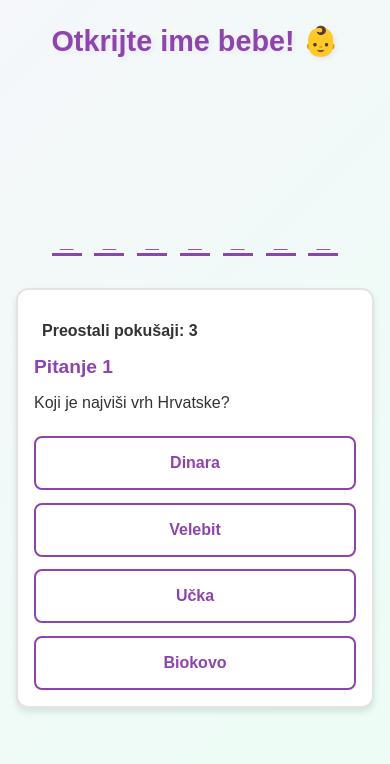
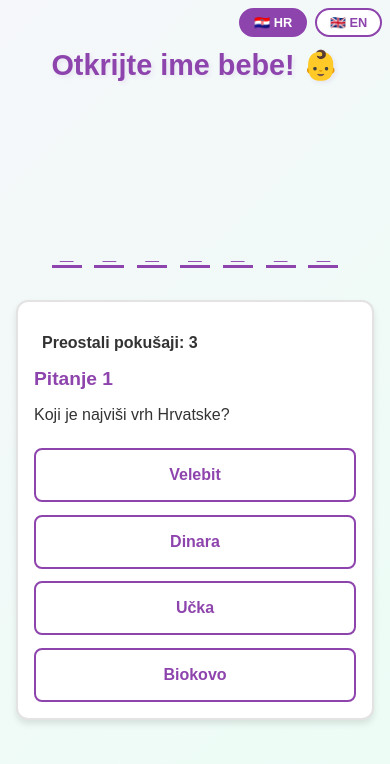
Before and after one commit to osampilona/baby-name, a Next.js app: page / in a window 390 px wide. Both pictures are taken after a click on the button "Započni igru". Shown: the top 764 px of the page. Built offline with nearby package versions, Linux system fonts and the light colour scheme.

Commit message:
adding translation

```diff
--- a/src/app/page.module.css
+++ b/src/app/page.module.css
@@ -122,7 +122,8 @@
 
 .header {
   text-align: center;
-  padding: 1rem 0;
+  padding: 0.5rem 0;
+  margin-top: 2rem;
 }
 
 .main {
@@ -521,7 +522,8 @@
 
 .header {
   text-align: center;
-  padding: 1rem 0;
+  padding: 0.5rem 0;
+  margin-bottom: 0.5rem;
 }
 
 .mainTitle {
@@ -618,3 +620,48 @@
   color: white;
   pointer-events: none;
 }
+
+.languageSwitch {
+  position: absolute;
+  top: 1rem;
+  right: 1rem;
+  display: flex;
+  gap: 0.5rem;
+  padding-bottom: 1rem;
+}
+
+.langButton {
+  padding: 0.5rem 1rem;
+  border: 2px solid #8e44ad;
+  border-radius: 20px;
+  background: white;
+  color: #8e44ad;
+  font-size: 0.9rem;
+  font-weight: 600;
+  cursor: pointer;
+  transition: all 0.2s ease;
+}
+
+.langButton.active {
+  background: #8e44ad;
+  color: white;
+}
+
+@media (max-width: 768px) {
+  .languageSwitch {
+    top: 0.5rem;
+    right: 0.5rem;
+    padding-bottom: 1.5rem;
+  }
+
+  .langButton {
+    padding: 0.3rem 0.8rem;
+    font-size: 0.8rem;
+  }
+}
+
+@media (max-width: 480px) {
+  .languageSwitch {
+    padding-bottom: 2rem;
+  }
+}
--- a/src/app/page.tsx
+++ b/src/app/page.tsx
@@ -1,5 +1,5 @@
 'use client'
-import { useState } from "react";
+import { useState, useEffect } from "react";
 import confetti from 'canvas-confetti';
 import styles from "./page.module.css";
 import Lottie from 'lottie-react';
@@ -12,7 +12,9 @@ interface QuizQuestion {
   options: string[];
 }
 
-const quizQuestions: QuizQuestion[] = [
+const quizQuestions = {
+  hr: [
+    // R
     {
       letter: "R",
       question: "Koja rijeka prolazi kroz Zagreb?",
@@ -31,6 +33,7 @@ const quizQuestions: QuizQuestion[] = [
       answer: "Trakošćan",
       options: ["Miljana", "Oršić", "Veliki Tabor", "Trakošćan"]
     },
+    // A (prvo)
     {
       letter: "A",
       question: "Gdje se nalazi najpoznatiji antički amfiteatar u Hrvatskoj?",
@@ -39,45 +42,47 @@ const quizQuestions: QuizQuestion[] = [
     },
     {
       letter: "A",
-    question: "Koji je glavni grad Istre?",
+      question: "Koji je grad administrativnog središta Istre?",
       answer: "Pazin",
-    options: ["Pula", "Rovinj", "Pazin", "Poreč"]
+      options: ["Pula", "Pazin", "Poreč", "Rovinj"]
     },
     {
       letter: "A",
-    question: "Koja je najveća hrvatska sportska arena?",
+      question: "Koja je najveća hrvatska arena?",
       answer: "Arena Zagreb",
-    options: ["Višnjik", "Dom Sportova", "Spaladium Arena", "Arena Zagreb"]
+      options: ["Spaladium Arena", "Arena Zagreb", "Višnjik", "Gradski Vrt"]
     },
+    // P
     {
       letter: "P",
       question: "Koji je tradicionalni slavonski suhomesnati proizvod?",
       answer: "Kulen",
-    options: ["Pršut", "Kulen", "Špek", "Kobasica"]
+      options: ["Kulen", "Pršut", "Špek", "Kobasica"]
     },
     {
       letter: "P",
       question: "Koji je najveći hrvatski poluotok?",
       answer: "Istra",
-    options: ["Pelješac", "Prevlaka", "Istra", "Pag"]
+      options: ["Pelješac", "Istra", "Prevlaka", "Pag"]
     },
     {
       letter: "P",
       question: "Koja je najpoznatija plaža u Makarskoj?",
       answer: "Punta Rata",
-    options: ["Podrače", "Zlatni Rat", "Porporela", "Punta Rata"]
+      options: ["Punta Rata", "Zlatni Rat", "Podrače", "Porporela"]
     },
+    // H
     {
       letter: "H",
       question: "Koji hrvatski vladar je okrunjen 925. godine kao prvi kralj?",
       answer: "Tomislav",
-    options: ["Tomislav", "Krešimir", "Zvonimir", "Domagoj"]
+      options: ["Tomislav", "Zvonimir", "Krešimir", "Držislav"]
     },
     {
       letter: "H",
       question: "Koji je najviši vrh Hrvatske?",
       answer: "Dinara",
-    options: ["Dinara", "Velebit", "Biokovo", "Učka"]
+      options: ["Velebit", "Dinara", "Biokovo", "Učka"]
     },
     {
       letter: "H",
@@ -85,6 +90,7 @@ const quizQuestions: QuizQuestion[] = [
       answer: "Sava",
       options: ["Sava", "Drava", "Dunav", "Kupa"]
     },
+    // A (drugo)
     {
       letter: "A",
       question: "Koja je najpoznatija hrvatska autohtona sorta masline?",
@@ -103,6 +109,7 @@ const quizQuestions: QuizQuestion[] = [
       answer: "Pula",
       options: ["Pula", "Poreč", "Pazin", "Rovinj"]
     },
+    // E
     {
       letter: "E",
       question: "U kojem hrvatskom gradu se nalazi crkva sv. Eufemije?",
@@ -121,6 +128,7 @@ const quizQuestions: QuizQuestion[] = [
       answer: "Čovječja ribica",
       options: ["Čovječja ribica", "Velebitska degenija", "Eleonora", "Sredozemna medvjedica"]
     },
+    // L
     {
       letter: "L",
       question: "Koji hrvatski otok je poznat po čipkarstvu?",
@@ -139,7 +147,190 @@ const quizQuestions: QuizQuestion[] = [
       answer: "Palagruža",
       options: ["Palagruža", "Veli Rat", "Savudrija", "Porer"]
     }
-];
+  ],
+  en: [
+    // R
+    {
+      letter: "R",
+      question: "Which river flows through Zagreb?",
+      answer: "Sava",
+      options: ["Drava", "Sava", "Danube", "Kupa"]
+    },
+    {
+      letter: "R",
+      question: "In which Croatian city is located main industrial port?",
+      answer: "Rijeka",
+      options: ["Split", "Zadar", "Rijeka", "Pula"]
+    },
+    {
+      letter: "R",
+      question: "Which is the most famous castle in Croatian Zagorje?",
+      answer: "Trakošćan",
+      options: ["Miljana", "Oršić", "Veliki Tabor", "Trakošćan"]
+    },
+    // A (first)
+    {
+      letter: "A",
+      question: "Where is the most famous ancient amphitheater in Croatia located?",
+      answer: "Pula",
+      options: ["Salona", "Pula", "Narona", "Issa"]
+    },
+    {
+      letter: "A",
+      question: "What is the administrative center of Istria?",
+      answer: "Pazin",
+      options: ["Pula", "Pazin", "Poreč", "Rovinj"]
+    },
+    {
+      letter: "A",
+      question: "Which is the largest arena in Croatia?",
+      answer: "Arena Zagreb",
+      options: ["Spaladium Arena", "Arena Zagreb", "Višnjik", "Gradski Vrt"]
+    },
+    // P
+    {
+      letter: "P",
+      question: "What is the traditional Slavonian cured meat product?",
+      answer: "Kulen",
+      options: ["Kulen", "Pršut", "Špek", "Kobasica"]
+    },
+    {
+      letter: "P",
+      question: "Which is the largest Croatian peninsula?",
+      answer: "Istra",
+      options: ["Pelješac", "Istra", "Prevlaka", "Pag"]
+    },
+    {
+      letter: "P",
+      question: "What is the most famous beach in Makarska?",
+      answer: "Punta Rata",
+      options: ["Punta Rata", "Zlatni Rat", "Podrače", "Porporela"]
+    },
+    // H
+    {
+      letter: "H",
+      question: "Which Croatian ruler was crowned as the first king in 925?",
+      answer: "Tomislav",
+      options: ["Tomislav", "Zvonimir", "Krešimir", "Držislav"]
+    },
+    {
+      letter: "H",
+      question: "What is the highest peak in Croatia?",
+      answer: "Dinara",
+      options: ["Velebit", "Dinara", "Biokovo", "Učka"]
+    },
+    {
+      letter: "H",
+      question: "Which is the longest river in Croatia?",
+      answer: "Sava",
+      options: ["Sava", "Drava", "Danube", "Kupa"]
+    },
+    // A (second)
+    {
+      letter: "A",
+      question: "What is the most famous Croatian indigenous olive variety?",
+      answer: "Oblica",
+      options: ["Oblica", "Buža", "Lastovka", "Levantinka"]
+    },
+    {
+      letter: "A",
+      question: "Which is the largest Adriatic island?",
+      answer: "Krk",
+      options: ["Krk", "Cres", "Brač", "Hvar"]
+    },
+    {
+      letter: "A",
+      question: "In which city is the Archaeological Museum of Istria located?",
+      answer: "Pula",
+      options: ["Pula", "Poreč", "Pazin", "Rovinj"]
+    },
+    // E
+    {
+      letter: "E",
+      question: "In which Croatian city is the Church of St. Euphemia located?",
+      answer: "Rovinj",
+      options: ["Rovinj", "Poreč", "Zadar", "Šibenik"]
+    },
+    {
+      letter: "E",
+      question: "Which is the oldest national park in Croatia?",
+      answer: "Plitvice",
+      options: ["Plitvice", "Krka", "Paklenica", "Mljet"]
+    },
+    {
+      letter: "E",
+      question: "What is the most famous Croatian endemic animal?",
+      answer: "Čovječja ribica",
+      options: ["Čovječja ribica", "Velebitska degenija", "Eleonora", "Mediterranean Monk Seal"]
+    },
+    // L
+    {
+      letter: "L",
+      question: "Which Croatian island is famous for its lace making?",
+      answer: "Pag",
+      options: ["Pag", "Hvar", "Brač", "Korčula"]
+    },
+    {
+      letter: "L",
+      question: "Which is the most famous Croatian port?",
+      answer: "Rijeka",
+      options: ["Rijeka", "Split", "Zadar", "Ploče"]
+    },
+    {
+      letter: "L",
+      question: "Which is the largest Croatian lighthouse?",
+      answer: "Palagruža",
+      options: ["Palagruža", "Veli Rat", "Savudrija", "Porer"]
+    }
+  ]
+};
+
+const translations = {
+  hr: {
+    title: "Otkrijte ime bebe! 👶",
+    startButton: "Započni igru",
+    attempts: "Preostali pokušaji",
+    correctAnswer: "Bravo! Točan odgovor! 🎉",
+    wrongAnswer: "Netočno! Pokušajte ponovno! 😮",
+    gameOver: "Nažalost, iskoristili ste sve pokušaje! 😔",
+    congratulations: "Čestitamo! 🎉",
+    revealed: "Uspješno ste otkrili ime naše bebe!",
+    thanks: "Hvala vam što ste sudjelovali u ovoj zabavnoj igri otkrivanja imena! 💝",
+    playAgain: "Igraj ponovo",
+    welcome: "Dobrodošli u zabavni kviz otkrivanja imena naše bebe!",
+    rulesTitle: "Pravila igre:",
+    rules: [
+      "Za svako slovo u imenu dobivate jedno pitanje",
+      "Za svako pitanje imate 3 pokušaja",
+      "Ako iskoristite sve pokušaje, vraćate se na početak s novim pitanjima"
+    ],
+    gameOverTitle: "Igra je završena! 😔",
+    gameOverText: "Iskoristili ste sve pokušaje.",
+    tryAgain: "Ne odustajte, pokušajte ponovno!"
+  },
+  en: {
+    title: "Discover the baby's name! 👶",
+    startButton: "Start game",
+    attempts: "Remaining attempts",
+    wrongAnswer: "Wrong! Try again! 😮",
+    correctAnswer: "Hurray! Correct answer! 🎉",
+    gameOver: "Sorry, you've used all your attempts! 😔",
+    congratulations: "Congratulations! 🎉",
+    revealed: "You've successfully revealed our baby's name!",
+    thanks: "Thank you for participating in this fun name reveal game! 💝",
+    playAgain: "Play again",
+    welcome: "Welcome to our fun baby name reveal quiz!",
+    rulesTitle: "Game rules:",
+    rules: [
+      "You get one question for each letter in the name",
+      "You have 3 attempts for each question",
+      "If you use all attempts, you'll start over with new questions"
+    ],
+    gameOverTitle: "Game Over! 😔",
+    gameOverText: "You've used all your attempts.",
+    tryAgain: "Don't give up, try again!"
+  }
+};
 
 export default function Home() {
   const [isGameStarted, setIsGameStarted] = useState(false);
@@ -156,6 +347,8 @@ export default function Home() {
   const [isGameOver, setIsGameOver] = useState(false);
   const [selectedOption, setSelectedOption] = useState<string | null>(null);
   const [isAnswering, setIsAnswering] = useState(false);
+  const [language, setLanguage] = useState<'hr' | 'en'>('hr');
+  const t = translations[language];
 
   const shuffleQuestions = () => {
     const availablePositions = wordLetters
@@ -167,7 +360,7 @@ export default function Home() {
     const randomPosition = availablePositions[Math.floor(Math.random() * availablePositions.length)];
     const targetLetter = wordLetters[randomPosition];
 
-    const availableQuestions = quizQuestions
+    const availableQuestions = quizQuestions[language]
       .filter(q => q.letter === targetLetter);
 
     const randomQuestion = availableQuestions[Math.floor(Math.random() * availableQuestions.length)];
@@ -180,6 +373,21 @@ export default function Home() {
       });
     }
   };
+
+  useEffect(() => {
+    if (currentQuestion) {
+      const newQuestion = quizQuestions[language].find(q =>
+        q.letter === currentQuestion.letter &&
+        q.answer === currentQuestion.answer
+      );
+      if (newQuestion) {
+        setCurrentQuestion({
+          ...newQuestion,
+          options: [...newQuestion.options].sort(() => Math.random() - 0.5)
+        });
+      }
+    }
+  }, [language]);
 
   const handleAnswer = (selectedAnswer: string) => {
     if (!currentQuestion || isAnswering) return;
@@ -199,7 +407,7 @@ export default function Home() {
         setFeedback({
           show: true,
           isSuccess: true,
-          message: 'Bravo! Točan odgovor! 🎉'
+          message: translations[language].correctAnswer
         });
 
         confetti({
@@ -217,28 +425,7 @@ export default function Home() {
             setIsGameCompleted(true);
           } else {
             setAttempts(0);
-            // Direktno pozivamo shuffleQuestions s novim revealed positions
-            const nextAvailablePositions = wordLetters
-              .map((_, index) => index)
-              .filter(index => !newRevealedPositions.includes(index));
-
-            if (nextAvailablePositions.length > 0) {
-              const randomPosition = nextAvailablePositions[Math.floor(Math.random() * nextAvailablePositions.length)];
-              const targetLetter = wordLetters[randomPosition];
-
-              const availableQuestions = quizQuestions
-                .filter(q => q.letter === targetLetter);
-
-              const randomQuestion = availableQuestions[Math.floor(Math.random() * availableQuestions.length)];
-
-              if (randomQuestion) {
-                const shuffledOptions = [...randomQuestion.options].sort(() => Math.random() - 0.5);
-                setCurrentQuestion({
-                  ...randomQuestion,
-                  options: shuffledOptions
-                });
-              }
-            }
+            shuffleQuestions();
           }
         }, 2000);
       }
@@ -250,8 +437,8 @@ export default function Home() {
         show: true,
         isSuccess: false,
         message: newAttempts >= 3 ?
-          'Nažalost, iskoristili ste sve pokušaje! 😔' :
-          'Netočno! Pokušajte ponovno! 😮'
+          translations[language].gameOver :
+          translations[language].wrongAnswer
       });
 
       setTimeout(() => {
@@ -289,57 +476,64 @@ export default function Home() {
 
   return (
     <div className={styles.page}>
+      <div className={styles.languageSwitch}>
+        <button
+          onClick={() => setLanguage('hr')}
+          className={`${styles.langButton} ${language === 'hr' ? styles.active : ''}`}
+        >
+          🇭🇷 HR
+        </button>
+        <button
+          onClick={() => setLanguage('en')}
+          className={`${styles.langButton} ${language === 'en' ? styles.active : ''}`}
+        >
+          🇬🇧 EN
+        </button>
+      </div>
+
       <header className={styles.header}>
-        <h1 className={styles.mainTitle}>Otkrijte ime bebe! 👶</h1>
+        <h1 className={styles.mainTitle}>{t.title}</h1>
       </header>
+
       <main className={styles.main}>
         {isGameCompleted ? (
           <div className={styles.congratulations}>
-            <h1>Čestitamo! 🎉</h1>
-            <p>Uspješno ste otkrili ime naše bebe!</p>
+            <h1>{t.congratulations}</h1>
+            <p>{t.revealed}</p>
             <p className={styles.revealedWord}>
               {wordLetters.join('')}
             </p>
-            <p className={styles.congratsMessage}>
-              Hvala vam što ste sudjelovali u ovoj zabavnoj igri otkrivanja imena!
-              Nadamo se da ste naučili nešto novo o Hrvatskoj i uživali u kvizu. 💝
-            </p>
-            <button
-              onClick={handleRestart}
-              className={styles.startButton}
-            >
-              Igraj ponovo
+            <p className={styles.congratsMessage}>{t.thanks}</p>
+            <button onClick={handleRestart} className={styles.startButton}>
+              {t.playAgain}
             </button>
           </div>
         ) : isGameOver ? (
           <div className={styles.gameOver}>
-            <h1>Game Over! 😔</h1>
-            <p>Iskoristili ste sve pokušaje.</p>
-            <p>Ne odustajte, pokušajte ponovno!</p>
-            <button
-              onClick={handleRestart}
-              className={styles.startButton}
-            >
-              Igraj ponovno
+            <h1>{t.gameOverTitle}</h1>
+            <p>{t.gameOverText}</p>
+            <p>{t.tryAgain}</p>
+            <button onClick={handleRestart} className={styles.startButton}>
+              {t.playAgain}
             </button>
           </div>
         ) : !isGameStarted ? (
           <div className={styles.welcomeContainer}>
             <div className={styles.introText}>
-              <p>Dobrodošli u zabavni kviz otkrivanja imena naše bebe!</p>
+              <p>{t.welcome}</p>
             </div>
 
             <div className={styles.rulesContainer}>
-              <h2>Pravila igre:</h2>
+              <h2>{t.rulesTitle}</h2>
               <ul className={styles.rulesList}>
-                <li>Za svako slovo u imenu dobivate jedno pitanje</li>
-                <li>Za svako pitanje imate 3 pokušaja</li>
-                <li>Ako iskoristite sve pokušaje, vraćate se na početak s novim pitanjima</li>
+                {t.rules.map((rule, index) => (
+                  <li key={index}>{rule}</li>
+                ))}
               </ul>
             </div>
 
             <button onClick={handleGameStart} className={styles.startButton}>
-              Započni igru
+              {t.startButton}
             </button>
           </div>
         ) : (
@@ -355,7 +549,7 @@ export default function Home() {
 
             <div className={styles.questionCard}>
               <div className={styles.attempts}>
-                Preostali pokušaji: {3 - attempts}
+                {t.attempts}: {3 - attempts}
               </div>
               <h3>Pitanje {revealedPositions.length + 1}</h3>
               {currentQuestion && (
```
Lines whose indentation alone changed are shown as unchanged.
